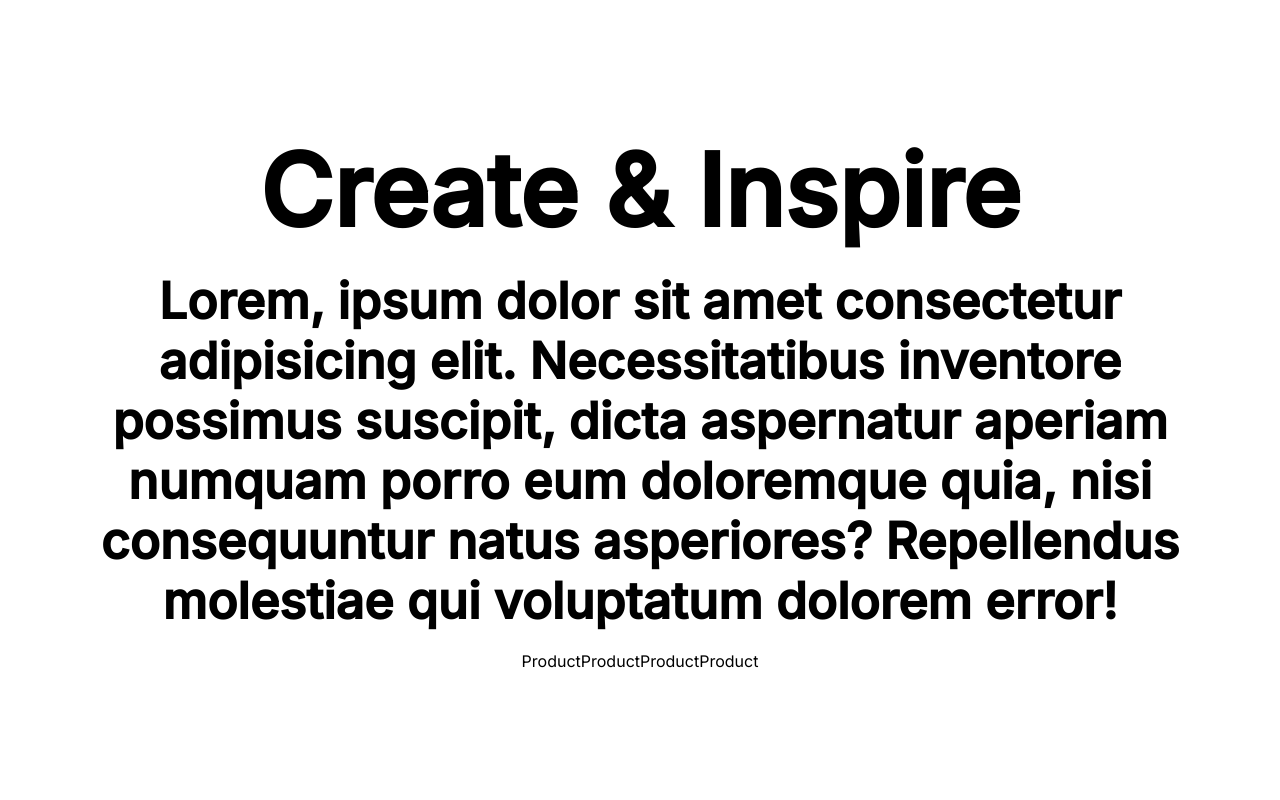
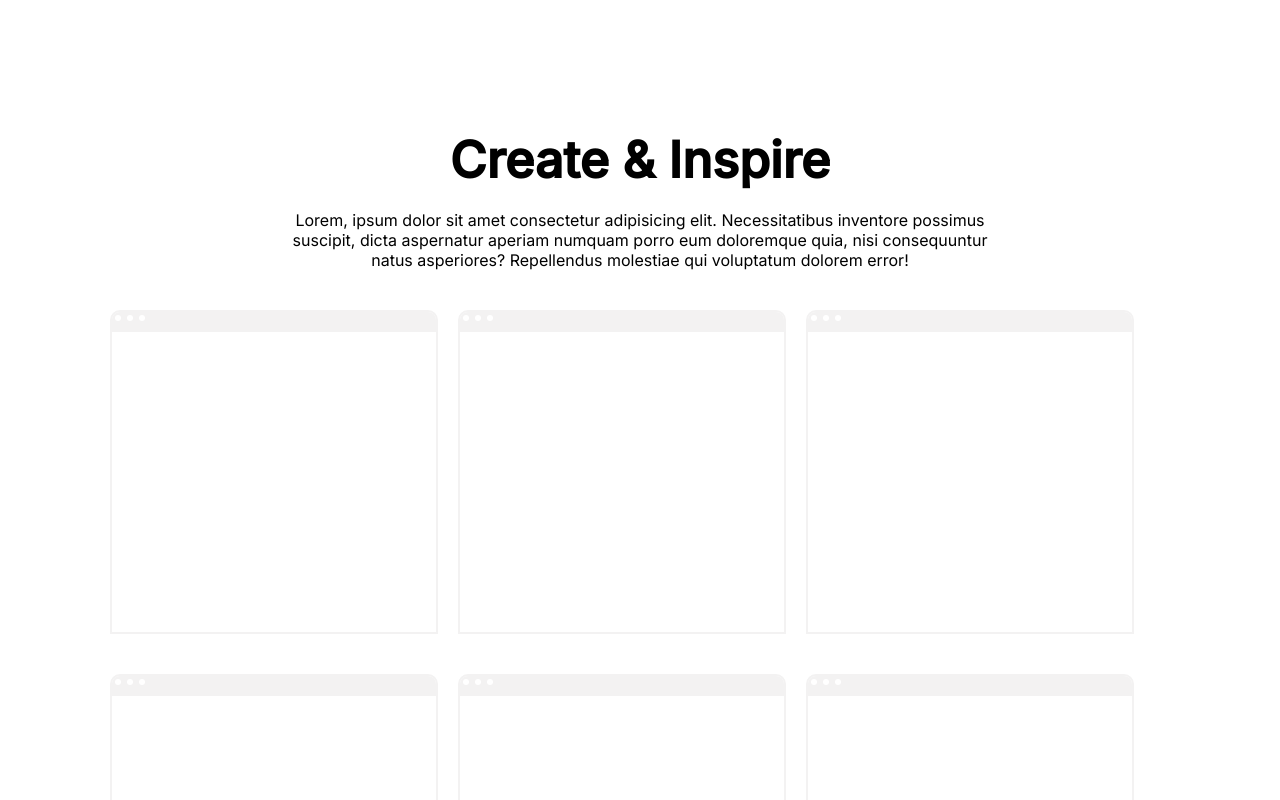
Before and after one commit to karelvanoordt/portfolio-react, a React (Create React App) app: page / in a window 1280 px wide. Shown: the part 1520-2320 px from the top of the page. Before the commit the page ends 2241 px from the top, so only its background shows below. Built offline with nearby package versions, Linux system fonts and the light colour scheme.

Commit message:
Add Product Card component

```diff
--- a/src/components/product/Product.jsx
+++ b/src/components/product/Product.jsx
@@ -1,7 +1,18 @@
-import React from 'react'
+import React from 'react';
+import './product.css'
 
 export default function Product() {
   return (
-    <div>Product</div>
+    <div className='p'>
+        <div className="p-browser">
+          <div className="p-circle"></div>
+          <div className="p-circle"></div>
+          <div className="p-circle"></div>
+        </div>
+
+        <a href="/" className="" target="_blank" rel="noreferrer">
+          <img src="" alt="" className="p-img" />
+        </a>
+    </div>
   )
 }
--- a/src/components/product/product.css
+++ b/src/components/product/product.css
@@ -0,0 +1,22 @@
+.p {
+    width: 30%;
+    height: 40vh;
+    margin: 20px 10px;
+    border: 2px solid rgb(243, 242, 242);
+    border-radius: 10px 10px 0 0;
+    overflow: hidden;
+}
+
+.p-browser {
+    height: 20px;
+    background-color: rgb(243, 242, 242);
+    display: flex;
+}
+
+.p-circle {
+    width: 6px;
+    height: 6px;
+    background-color: white;
+    border-radius: 50%;
+    margin: 3px;
+}
--- a/src/components/productList/ProductList.jsx
+++ b/src/components/productList/ProductList.jsx
@@ -18,6 +18,8 @@ export default function ProductList() {
             <Product />
             <Product />
             <Product />
+            <Product />
+            <Product />
         </div>
     </div>
   )
--- a/src/components/productList/productList.css
+++ b/src/components/productList/productList.css
@@ -7,6 +7,10 @@
 }
 
 .pl-texts {
+    width: 65%;
+}
+
+.pl-title {
     font-size: 50px;
     font-weight: 600;
 }
@@ -16,5 +20,7 @@
 }
 
 .pl-list {
+    width: 100%;
     display: flex;
+    flex-wrap: wrap;
 }
```
